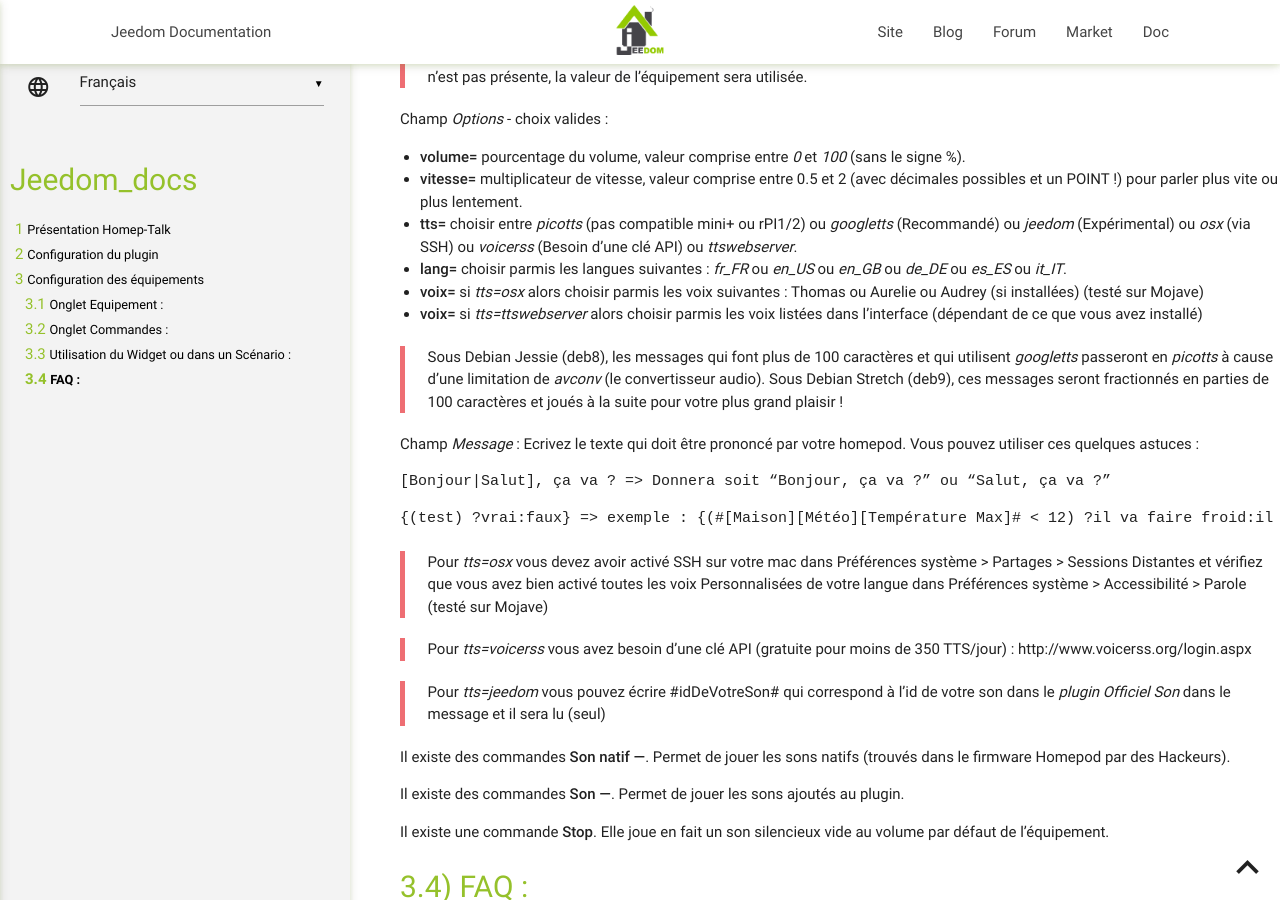
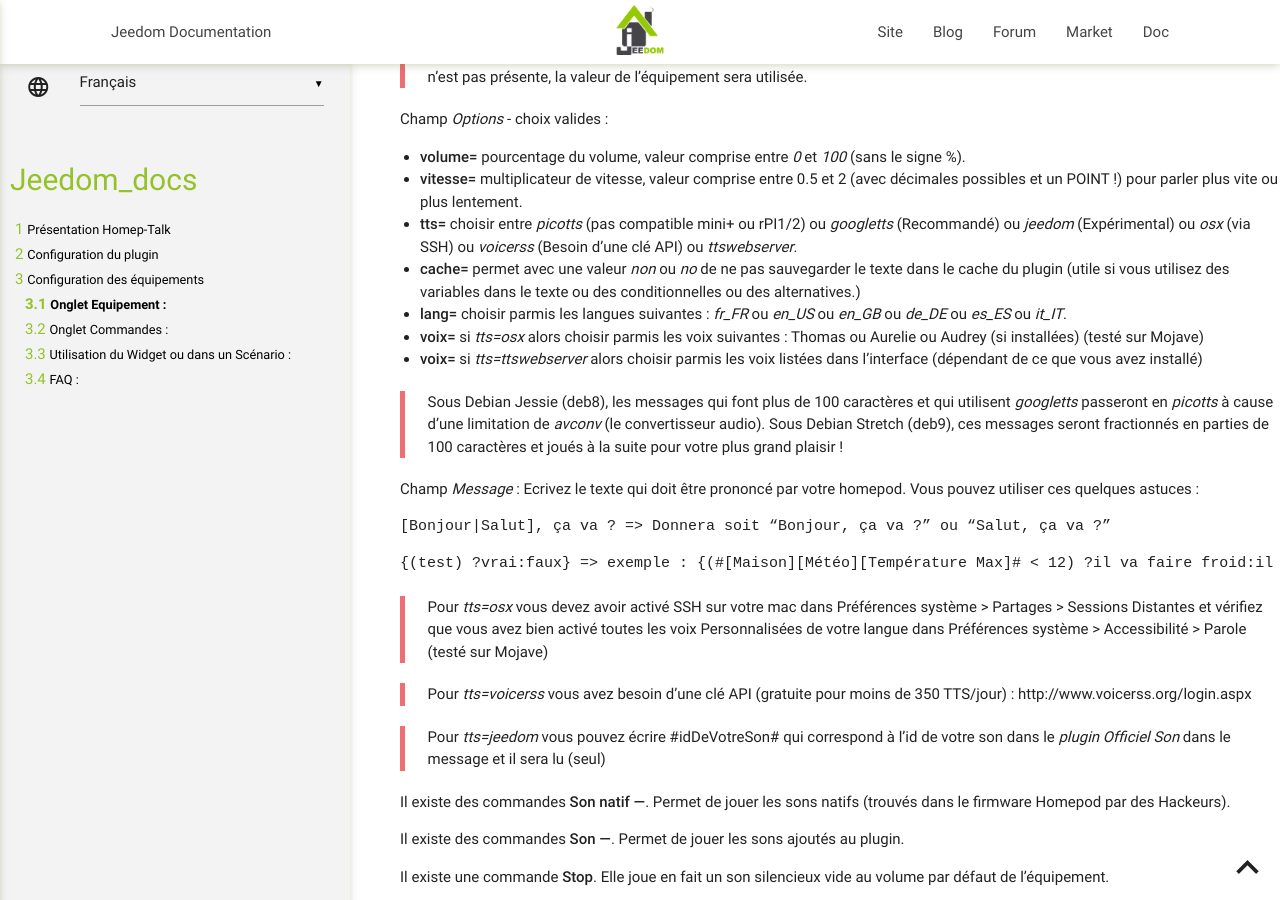
Before and after one commit to NebzHB/jeedom_docs, a Jekyll site: the page built from plugins/homepTalk/fr_FR/index.md, in a window 1280 px wide and 900 px high, scrolled down 1340 px. Built offline with Jekyll 4.4.1, drawn with Linux system fonts in a browser that asks for light colours; our own code applies the rules of GitHub Pages for plain Markdown files.

Commit message:
Update index.md

```diff
--- a/plugins/homepTalk/fr_FR/index.md
+++ b/plugins/homepTalk/fr_FR/index.md
@@ -65,6 +65,7 @@
 -	**volume=** pourcentage du volume, valeur comprise entre *0* et *100* (sans le signe %).
 -	**vitesse=** multiplicateur de vitesse, valeur comprise entre 0.5 et 2 (avec décimales possibles et un POINT !) pour parler plus vite ou plus lentement.
 -	**tts=** choisir entre *picotts* (pas compatible mini+ ou rPI1/2) ou *googletts* (Recommandé) ou *jeedom* (Expérimental) ou *osx* (via SSH) ou *voicerss* (Besoin d'une clé API) ou *ttswebserver*.
+- **cache=** permet avec une valeur *non* ou *no* de ne pas sauvegarder le texte dans le cache du plugin (utile si vous utilisez des variables dans le texte ou des conditionnelles ou des alternatives.)
 -	**lang=** choisir parmis les langues suivantes : *fr_FR* ou *en_US* ou *en_GB* ou *de_DE* ou *es_ES* ou *it_IT*.
 - **voix=** si *tts=osx* alors choisir parmis les voix suivantes : Thomas ou Aurelie ou Audrey (si installées)  (testé sur Mojave)
 - **voix=** si *tts=ttswebserver* alors choisir parmis les voix listées dans l'interface (dépendant de ce que vous avez installé)
```
